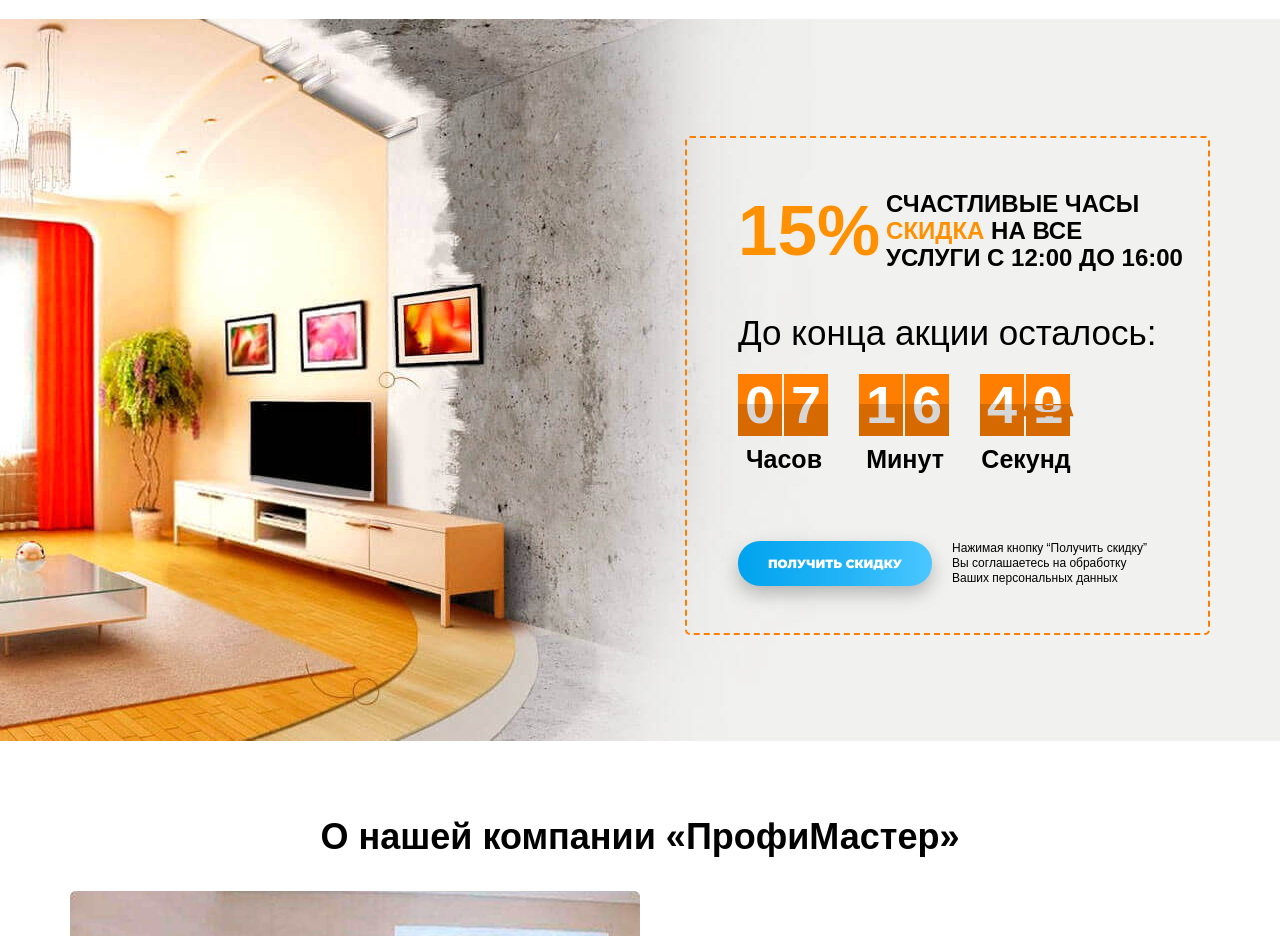
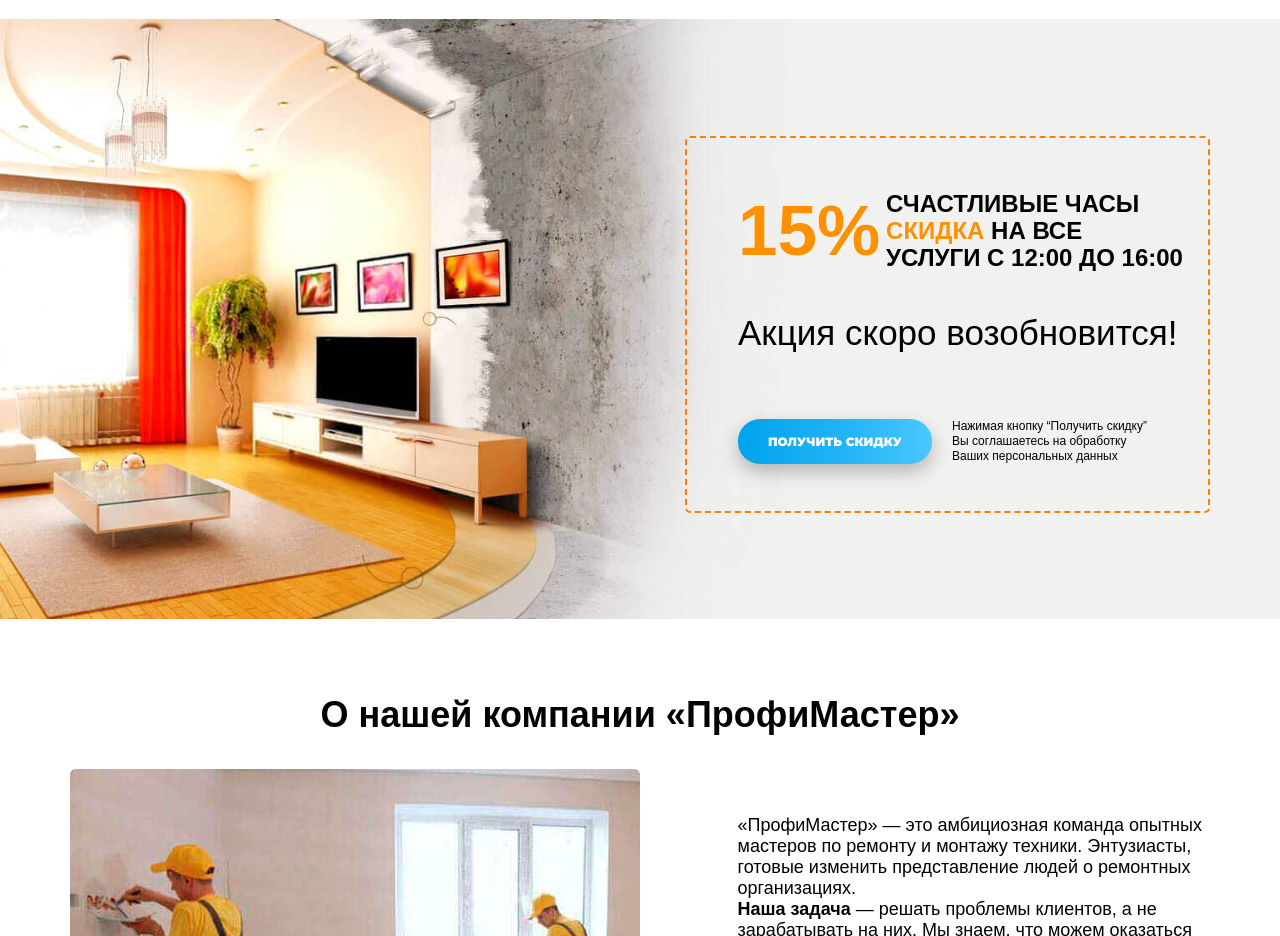
Before and after one commit to Hudson8811/ProfiCo, a website: page app/index.html in a window 1280 px wide. Shown: the part 3000-3936 px from the top of the page. Drawn offline with Linux system fonts and the light colour scheme; some packages are replaced by stand-ins of ours; a web font is replaced by a local one.

Commit message:
timer urpade

```diff
--- a/app/js/script.js
+++ b/app/js/script.js
@@ -305,9 +305,31 @@ $("#form1").submit(function(){
     /**************************/
 
 
-    new FlipDown((new Date().getTime() / 1000) - ((new Date().getHours() * 60 + new Date().getMinutes()) * 60 + new Date().getSeconds()) + 86400 )
+    new FlipDown(((new Date().getTime() / 1000) - ((new Date().getHours() * 60 + new Date().getMinutes()) * 60 + new Date().getSeconds()) + 86400 + 57600 ))
 
   // Start the countdown
   .start()
 
   // Do something when the countdown ends
+
+
+  setTimeout(function run(){
+    const date = new Date();
+    const time_units = date.getHours();
+
+    if(time_units >= 12 && time_units < 16 ){
+    //если часы не видны, то делаем их видимыми
+
+
+    document.querySelector(".happy-hours__countdown-title").innerText = "До конца акции осталось:";
+    $("#flipdown").removeClass("hidden");
+    }
+    else{
+    //если часы видны, то делаем их невидимыми
+
+    document.querySelector(".happy-hours__countdown-title").innerText = "Акция скоро возобновится!";
+    $("#flipdown").addClass("hidden");
+    }
+
+    setTimeout(run, 60 * 1000)
+    }, 1000)
--- a/app/scss/style.scss
+++ b/app/scss/style.scss
@@ -1467,7 +1467,9 @@ body{
         }
     }
 }
-
+.flipdown.hidden{
+    display: none !important;
+}
 .flipdown.flipdown__theme-dark{
     width: auto;
     height: auto;
```
Also changed, not shown: app/index.html (+0 -1 lines), app/css/style.css.
